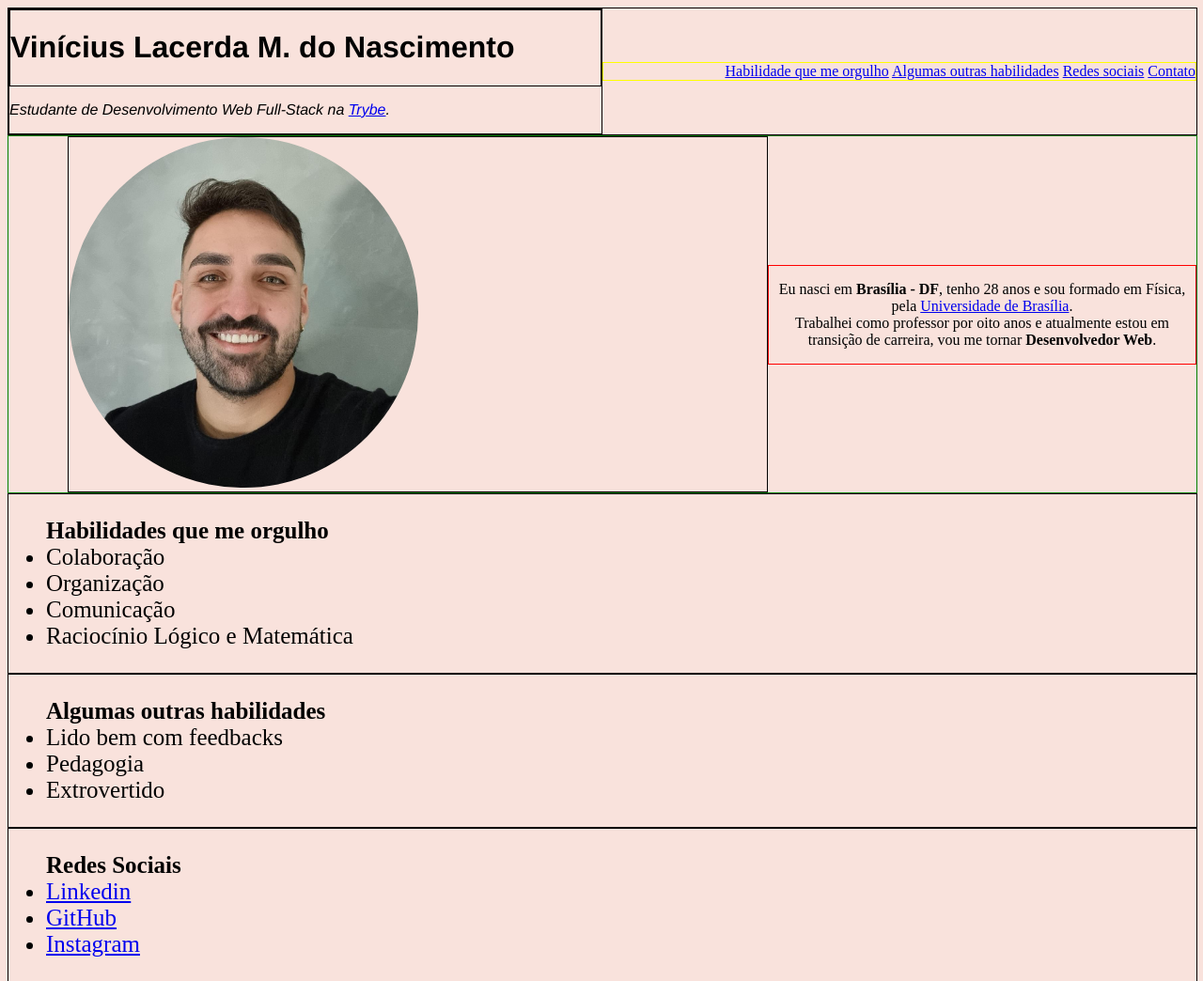
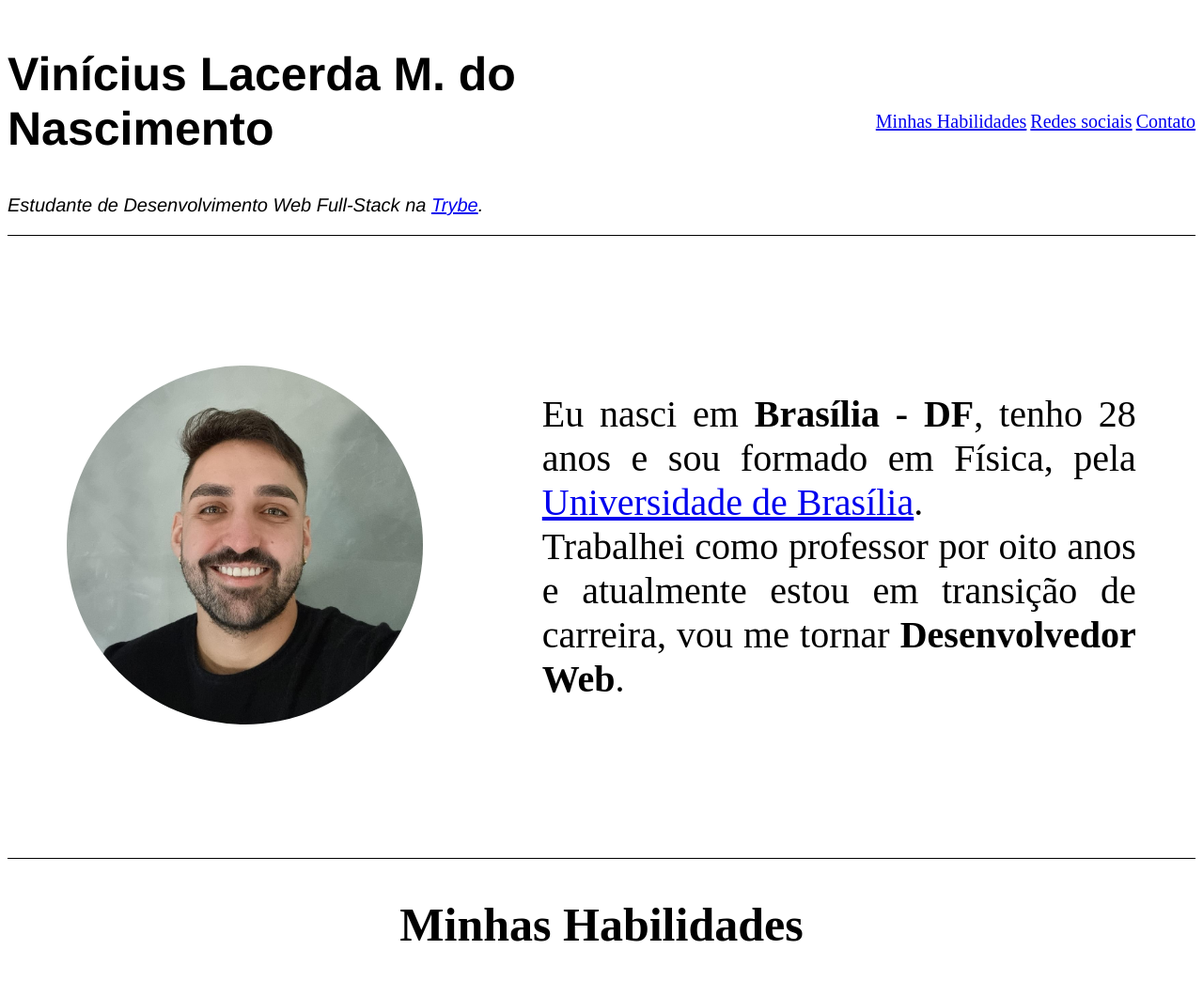
Before and after one commit to ViniciusmnLacerda/ViniciusmnLacerda.github.io, a plain HTML site: page index.html in a window 1280 px wide. Shown: the top 1044 px of the page at 94% size. Drawn offline with Linux system fonts and the light colour scheme.

Commit message:
finalizei as duas primeiras seções

```diff
--- a/index.html
+++ b/index.html
@@ -6,53 +6,59 @@
     <link rel="stylesheet" type="text/css" href="style.css">
 </head>
 <body>
-<div class="box-grande">
+<div class="big-box">
 
-<div class="title-flexbox">
+ <section class="pag1">  <!--Primeira página-->
+    <div class="title-flexbox"> <!--Flexbox do título   -->
     <div class="title-box1">
-            <div class="subtitle">
-                <h1>Vinícius Lacerda M. do Nascimento</h1>
+
+            <div class="box-author">
+                <h1 id="author">Vinícius Lacerda M. do Nascimento</h1>
             </div>
-            <div>
-                <p id="paragrafo1">Estudante de Desenvolvimento Web Full-Stack na <a href="https://www.betrybe.com/" target="_blank">Trybe</a>.</p>
+            <div class="box-subtitle">
+                <p id="subtitle">Estudante de Desenvolvimento Web Full-Stack na <a href="https://www.betrybe.com/" target="_blank">Trybe</a>.</p>
             </div>
-        </div>
-    <div class="indice-box2">
-        <a class="indice-box2-1" href="#indice1">Habilidade que me orgulho</a>
-        <a class="indice-box2-2" href="#indice2">Algumas outras habilidades</a>
+
+    </div>
+    <div class="title-box2">
+        <a class="indice-box2-1" href="#pag2">Minhas Habilidades</a>
         <a class="indice-box2-3" href="#indice3">Redes sociais</a>
         <a class="indice-box2-4" href="#indice4">Contato</a>
     </div>
-</div>
-<div>
+    </div>
 
-        <div class="boxpai">
-            <div class="boxfilho1"><img id ="foto" src="images/fotoperfil.jpg" atl="Foto do Vinícius Lacerda" width="350px">
-            </div>
-            <div class="boxfilho2"><p id="paragrafo2">Eu nasci em <strong>Brasília - DF</strong>, tenho 28 anos e sou formado em Física, pela <a href="https://www.unb.br/" target="_blank">Universidade de Brasília</a>.<br>
+    <div class="presetation-flexbox"> <!-- Flexbox da apresentação   -->
+        <div class="presetation-box1">
+            <img id ="photo-presentation" src="images/fotoperfil.jpg" atl="Foto do Vinícius Lacerda" width="350px">
+        </div>
+        <div class="presetation-box2">
+            <p class="paragraph">Eu nasci em <strong>Brasília - DF</strong>, tenho 28 anos e sou formado em Física, pela <a href="https://www.unb.br/" target="_blank">Universidade de Brasília</a>.<br>
            Trabalhei como professor por oito anos e atualmente estou em transição de carreira, vou me tornar <strong> Desenvolvedor Web</strong>.</p>
-            </div>
         </div>
+    </div>
+</section>
+
+
+<section class="pag2" id="pag2">  <!--Segunda página-->
+<div class="skills-flexbox">   <!--Fexlbox das Minhas Habilidades-->
+    <div class="skills-box1">
+        <h2 id="title-of-skills">Minhas Habilidades</h2>
+    </div>
+    <div class="skills-box2">
+        <p class="paragraph">Durante minha graduação aprimorei minhas habilidades com organização e lógica matemática, que são essencais para a carreira de Desenvolvedor Web. Atuando como professor aperfeiçoei a comunicação, aprendi a lidar com feedbacks e sempre estive em constante trabalhos e desafios em grupo. Com a formação da Trybe irei desenvolver as habilidades necessárias para trabalhar com front-end, back-end, ciência da computação e engenharia de software, além de aprimorar metodologias ágeis e habilidades comportamentais.</p>
+    </div>
+
 
 
 </div>
+</section>
 
-<div class="table">
-<ul class="classe0" id="indice1"> <strong>Habilidades que me orgulho</strong>
-    <li class="classe1" >Colaboração</li>
-    <li class="classe2" >Organização</li>
-    <li class="classe3" >Comunicação</li>
-    <li class="classe4" >Raciocínio Lógico e Matemática</li>
-</ul>
-</div>
 
-<div class="table">
-<ul class="classe0" id="indice2"> <strong>Algumas outras habilidades</strong>
-    <li class="classe1" >Lido bem com feedbacks</li>
-    <li class="classe2" >Pedagogia</li>
-    <li class="classe3" >Extrovertido</li>
-</ul>
-</div>
+
+
+
+
+
 
 <div class="table">
 <ul id="indice3"><strong>Redes Sociais</strong>
--- a/style.css
+++ b/style.css
@@ -1,56 +1,19 @@
 body {
-    background-color: #F9E2DC;
+    background-color: F3F5F6;
 }
 
-#paragrafo1 {
-    font-family: Helvetica, sans-serif;
-    font-style: italic;
+html {
+    scroll-behavior: smooth;
 }
 
-#paragrafo2, #paragrafo3 {
-    font-family: 'Times New Roman', Times, serif;
+.pag1 {
+    height: 100%;
+    padding-bottom: 10%;
 }
 
-#foto {
-    border-radius: 50%;
-    width: 50%;
-}
-.boxpai {
-    border: 1px solid green;
+.title-flexbox{
     display: flex;
-    justify-content: center;
-    width: 100%
-}
-
-.boxfilho1 {
-    border: 1px solid black;
-    margin-left: 5%;
-    width: 100%
-    }
-
-.boxfilho2 {
-    border: 1px solid red;
-    text-align: center;
-    margin: auto;
-    width: 100%
-    font-size: 25px;
-}
-
-.indice-box2 {
-    border: 1px solid yellow;
-    width: 100%;
-    text-align: right;
-    margin: auto;
-}
-
-.indice-box2 a:nth-child(-n+4):hover {
-    background-color: #DFE0E1;
-}
-
-.table {
-    border: 1px solid black;
-    width: 100%;
-    font-size: 25px;
+    height: 1%;
 }
 
 .title-box1 {
@@ -59,23 +22,93 @@ body {
     font-family: Helvetica, sans-serif;
     text-align: left;
     margin: auto;
-    border: 1px solid black;
+    height: 1%;
 }
 
-.title-flexbox{
-    /* border-top: 1px solid black;
-    border-bottom: 1px solid black; */
-    border: 1px solid black;
-    display: flex;
-    width: 100%
+
+.box-author {
+    margin: auto;
 }
 
-.subtitle {
-    border: 1px solid black;
+.title-box2{
+    width: 100%;
+    text-align: right;
+    margin: auto;
+    height: 1%;
 }
 
-.box-grande {
+#subtitle{
+    font-family: Helvetica, sans-serif;
+    font-style: italic;
+    font-size: 20px;
+}
+
+#author {
+    font-size: 50px;
+}
+
+.title-box2 a:nth-child(-n+4):hover {
+    background-color: #DFE0E1;
+    transition: 0.4s;
+}
+.title-box2 a:nth-child(-n+4){
+    font-size: 20px;
+}
+
+
+
+.presetation-flexbox {
+    border-top: 1px solid black;
+    display: flex;
+    justify-content: center;
+    width: 100%;
+    padding-top: 10%;
+}
+
+.presetation-box1 {
+    margin-left: 5%;
+    width: 30%;
     margin: auto;
+}
+
+.presetation-box2 {
+    text-align: center;
+    margin: auto;
+    width: 50%;
+    font-size: 25px;
+}
+
+#photo-presentation {
+        border-radius: 50%;
+        width: 100%;
+}
+.paragraph {
+    font-family: 'Times New Roman', Times, serif;
+    font-size: 40px;
+    text-align: justify;
+}
+
+
+.pag2 {
+    border-bottom: 1px solid black;
+    border-top: 1px solid black;
+    height: 100%;
+    padding-bottom: 28%;
+}
+
+.skills-box2 {
+    width: 50;
+    margin-left: 10%;
+    margin-right: 10%;
+}
+
+#title-of-skills {
+    text-align: center;
+    font-size: 50px;
+}
+
+.table {
+    border: 1px solid black;
     width: 100%;
-
+    font-size: 25px;
 }
```
